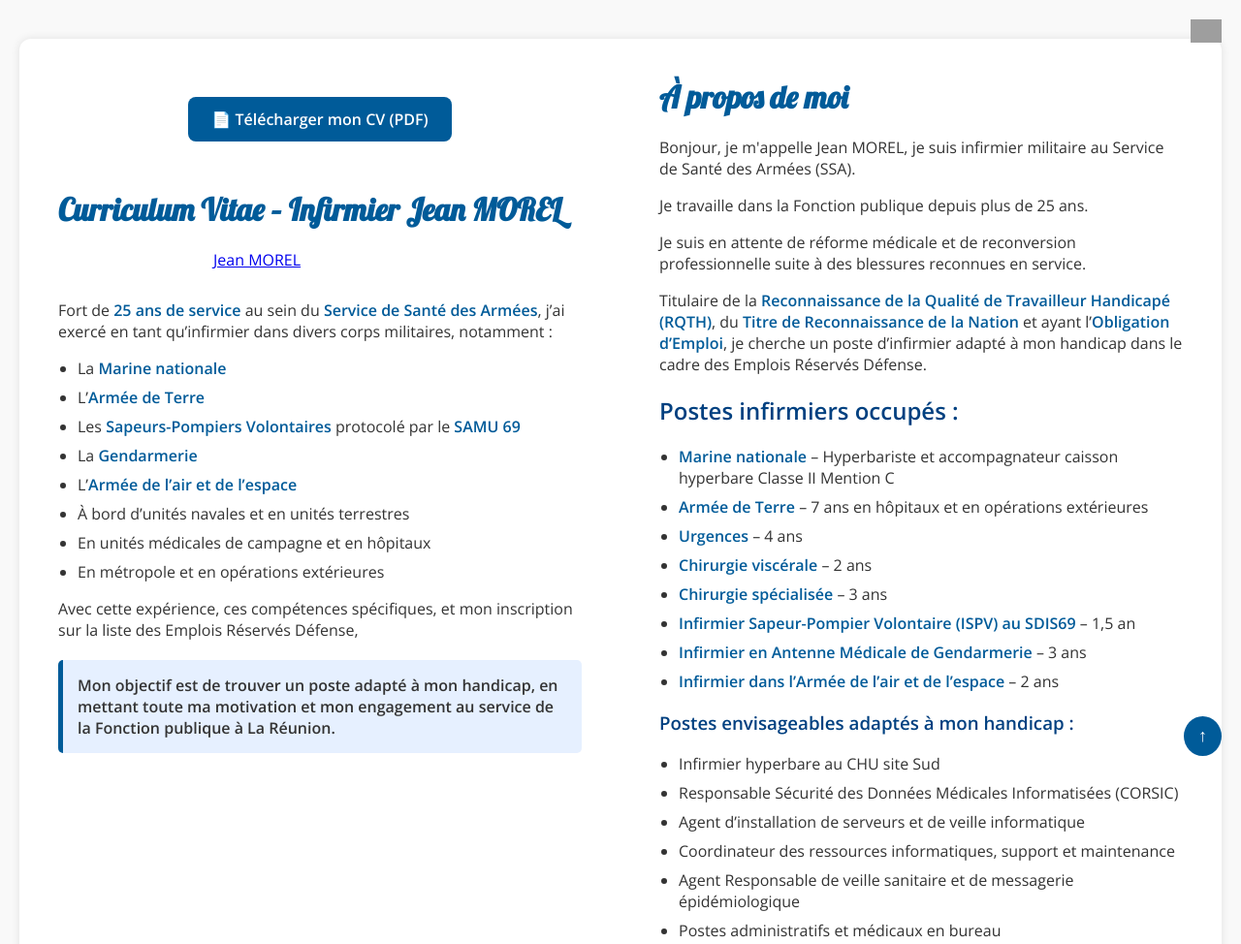
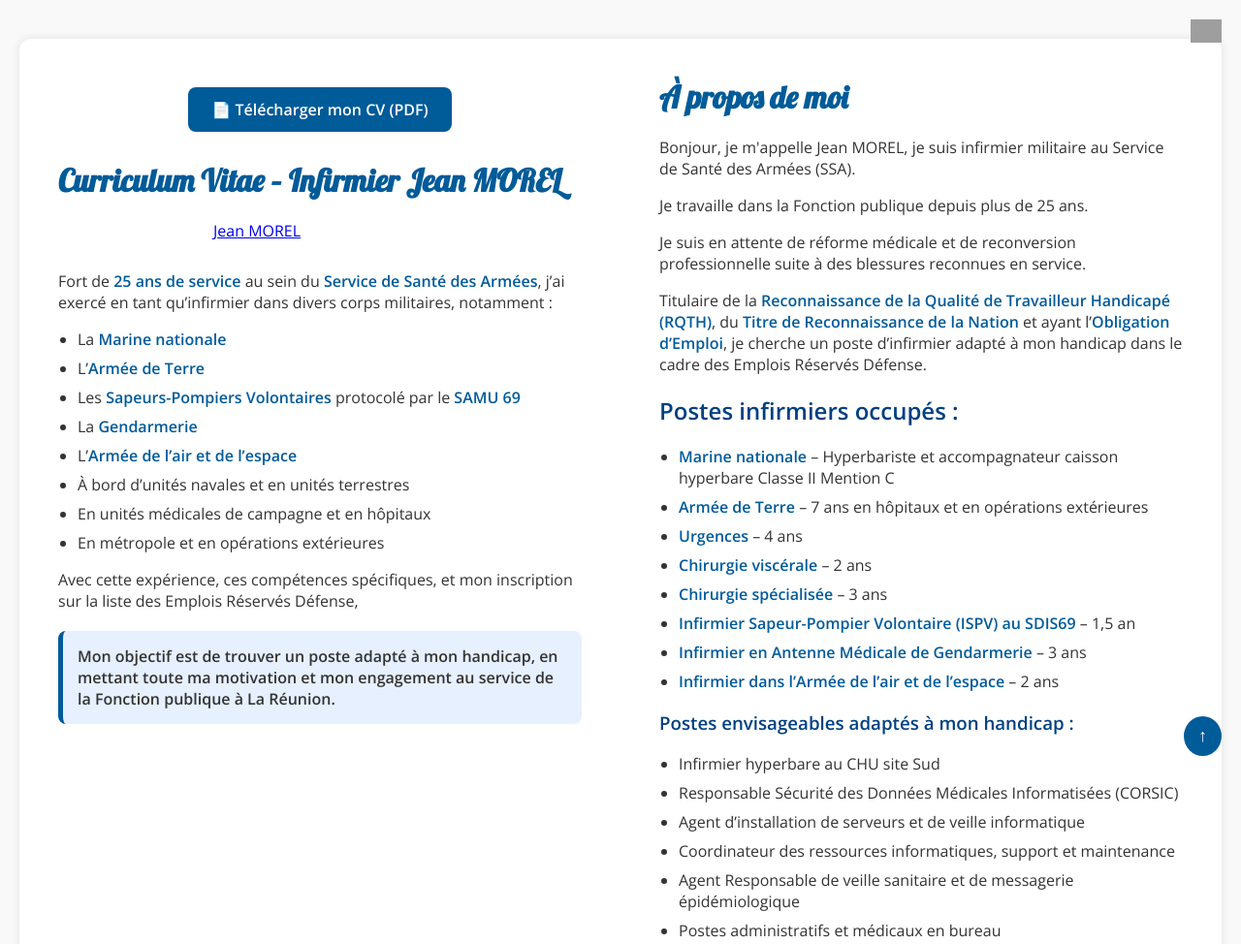
Before and after one commit to JeanMorel974/Mon_Premier_Site_Web, a plain HTML site: page index.html in a window 1280 px wide. Shown: the whole page at 97% size. Drawn offline with nearby package versions, Linux system fonts and the light colour scheme; grey boxes are pictures that could not be loaded; a script that the page names is missing.

Commit message:
Update style.css

```diff
--- a/style.css
+++ b/style.css
@@ -28,10 +28,12 @@
   min-width: 300px;
 }
 
-.left-column, .right-column {
+.left-column,
+.right-column {
   padding: 20px;
 }
 
+/* Headings */
 h1 {
   font-family: 'Lobster', cursive;
   font-size: 2em;
@@ -43,11 +45,13 @@
   color: #004080;
 }
 
+/* Text Highlights */
 .important {
   font-weight: 600;
   color: #005B99;
 }
 
+/* Lists */
 ul {
   padding-left: 20px;
 }
@@ -56,27 +60,36 @@
   margin-bottom: 8px;
 }
 
+/* CV Link Button (top centered) */
+.cv-top-center {
+  text-align: center;
+  margin-top: 10px;
+  margin-bottom: 30px;
+}
+
 .cv-link {
   display: inline-block;
-  margin-top: 10px;
-  margin-bottom: 20px;
-  padding: 10px 20px;
+  padding: 12px 24px;
   background-color: #005B99;
   color: white;
+  font-weight: 600;
   text-decoration: none;
-  border-radius: 5px;
+  border-radius: 8px;
+  font-size: 16px;
+  transition: background-color 0.3s ease;
 }
 
 .cv-link:hover {
   background-color: #003f66;
 }
 
+/* Highlight Box */
 .highlight-box {
   background-color: #e6f0ff;
   border-left: 5px solid #005B99;
   padding: 15px;
   margin: 20px 0;
-  border-radius: 5px;
+  border-radius: 8px;
 }
 
 /* Floating Flag Button */
@@ -105,6 +118,7 @@
   border-radius: 50%;
   cursor: pointer;
   z-index: 999;
+  transition: background-color 0.3s ease;
 }
 
 #topBtn:hover {
```
